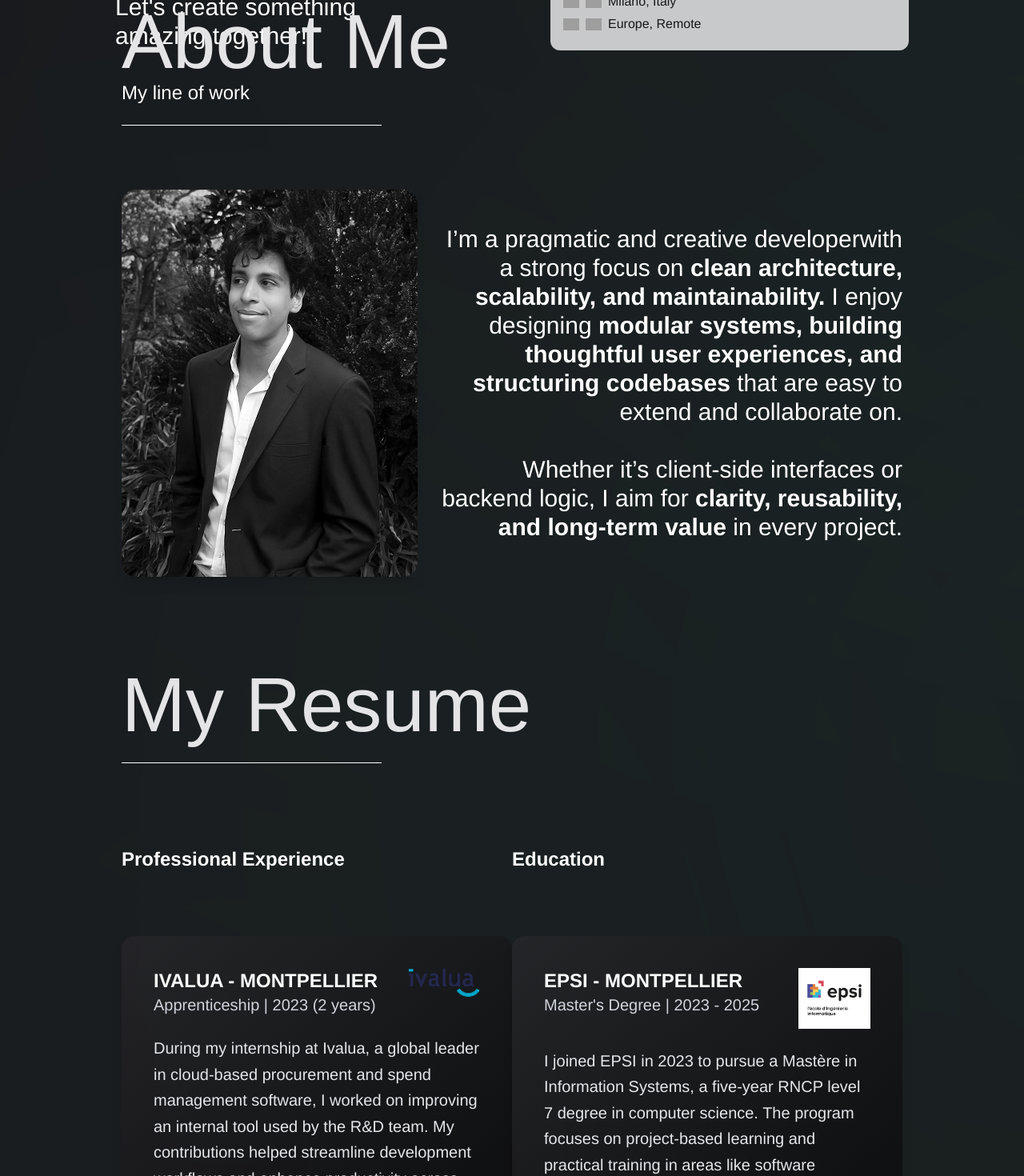
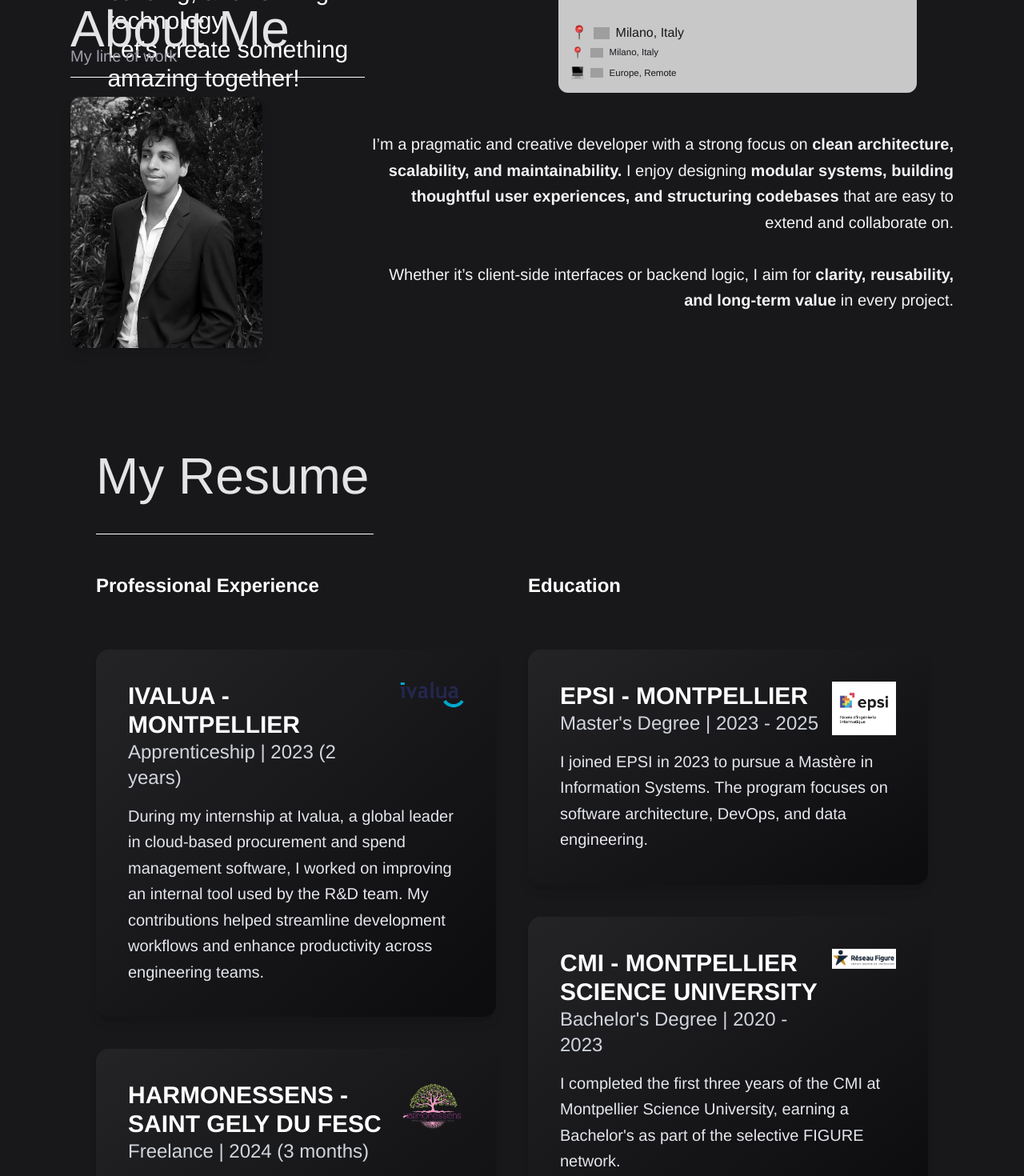
Before and after one commit to shemsAsf/Resume, a Next.js app in the folder my-cv-website/: page / in a window 1280 px wide. Shown: the part 820-2290 px from the top of the page at 80% size. Built offline with nearby package versions, Linux system fonts and the light colour scheme; grey boxes are pictures that could not be loaded; a web font is replaced by a local one.

Commit message:
Starting responsivity

```diff
--- a/my-cv-website/src/app/page.tsx
+++ b/my-cv-website/src/app/page.tsx
@@ -1,6 +1,6 @@
 "use client";
 
-import { motion } from "framer-motion";
+import { easeOut, motion } from "framer-motion";
 import MenuHeader from "@/components/MenuHeader";
 import Skills from "@/components/Skills";
 import Projects from "@/components/Projects";
@@ -13,10 +13,10 @@
 import Resume from "@/components/Resume";
 
 const sectionAnimation = {
-  initial: { opacity: 0, y: 20 },
+  initial: { opacity: 0.3, y: 20 },
   whileInView: { opacity: 1, y: 0 },
-  transition: { duration: 0.5 },
-  viewport: { once: false, amount: 0.3 },
+  transition: { duration: 0.6, ease: easeOut },
+  viewport: { once: false, amount: 0.1 },
 };
 
 export default function Home() {
@@ -29,7 +29,7 @@
           <Header />
           <MenuHeader />
 
-          <main className="w-4/5 mx-auto flex flex-col gap-20 px-8 py-6 sm:px-6 space-y-8">
+          <main className="w-[90vw] mx-auto flex flex-col gap-20 px-8 py-6 sm:px-6 space-y-8">
             <motion.section {...sectionAnimation}>
               <AboutMe />
             </motion.section>
--- a/my-cv-website/src/components/AboutMe.tsx
+++ b/my-cv-website/src/components/AboutMe.tsx
@@ -4,37 +4,41 @@
 
 export default function AboutMe() {
 	return (
-		<>
-			<div className="w-1/3 mb-20">
-				<h2 className="text-8xl font- font-unbound text-zinc-200  whitespace-nowrap">About Me</h2>
-				<p className="text-2xl"> My line of work</p>
-				<Line width="w-full" />
+		<div className="w-full px-4 sm:px-0 max-w-screen-xl mx-auto">
+			{/* Title Section */}
+			<div className="w-full sm:w-2/3 mb-4">
+				<h2 className="text-[clamp(2rem,8vw,4rem)] font-unbound text-zinc-200 break-words leading-none mb-0">
+					About Me
+				</h2>
+				<p className="text-[clamp(1rem,3vw,1.25rem)] text-zinc-400 -mt-2 leading-none mb-0">
+					My line of work
+				</p>
+				<div className="-mt-2">
+					<Line width="w-1/2" />
+				</div>
 			</div>
-			<div className="flex flex-col sm:flex-row items-center justify-between">
-
+			{/* Content Section */}
+			<div className="flex flex-col sm:flex-row items-center justify-between gap-6">
 				<img
 					src="/Img/MyPicture.jpg"
 					alt="Your Photo"
-					className="h-full object-cover shadow-lg block mx-auto sm:mx-0 sm:mr-6 mb-6 sm:mb-0"
+					className="w-full sm:w-1/3 max-w-[240px] object-cover shadow-lg"
 				/>
 
-				<div className="text-lg sm:text-3xl sm:max-w-5xl text-right">
+				<div className="w-full sm:w-2/3 text-[clamp(1rem,2.5vw,1.25rem)] text-zinc-100 text-left sm:text-right leading-relaxed">
 					<p>
-						I’m a pragmatic and creative developerwith a strong focus
-						on <strong>clean architecture, scalability,	and
-						maintainability.</strong> I enjoy designing <strong>modular systems,
-						building thoughtful user experiences, and structuring
-						codebases</strong> that are easy to extend and collaborate on.
+						I’m a pragmatic and creative developer with a strong focus on{" "}
+						<strong>clean architecture, scalability, and maintainability.</strong> I enjoy
+						designing <strong>modular systems, building thoughtful user experiences, and
+							structuring codebases</strong> that are easy to extend and collaborate on.
 					</p>
-					<br/>
+					<br />
 					<p>
-						Whether it’s client-side interfaces or backend logic,
-						I aim for <strong>clarity, reusability, and long-term
-						value</strong> in every project.
+						Whether it’s client-side interfaces or backend logic, I aim for{" "}
+						<strong>clarity, reusability, and long-term value</strong> in every project.
 					</p>
-
 				</div>
 			</div>
-		</>
+		</div>
 	);
 }
--- a/my-cv-website/src/components/Header.tsx
+++ b/my-cv-website/src/components/Header.tsx
@@ -4,15 +4,13 @@
 
 export default function Header() {
     return (
-        <header className="fixed top-0 left-0 w-full z-50 text-white">
-            <div className="flex justify-between items-center px-6 sm:px-20 py-4">
-                <div className="text-xl font-bold w-10">SHEMS ASFOURI</div>
-
-                <button>
-                    <Menu size={50}/>
+        <header className="fixed top-0 left-0 w-full z-50 text-white bg-transparent h-[10vh]">
+            <div className="flex justify-between items-center px-4 sm:px-10 md:px-20 h-full">
+                <div className="text-[clamp(1rem,4vw,1.5rem)] font-bold">SHEMS ASFOURI</div>
+                <button className="p-2">
+                    <Menu className="w-7 h-7 sm:w-10 sm:h-10" />
                 </button>
             </div>
         </header>
-
     );
 }
--- a/my-cv-website/src/components/MenuHeader.tsx
+++ b/my-cv-website/src/components/MenuHeader.tsx
@@ -1,17 +1,13 @@
 "use client";
 
-import { motion } from "framer-motion";
 import CapsuleTextList from "./Ui/CapsuleText/CapsuleTextList";
 import Line from "./Ui/Line";
 
 export default function MenuHeader() {
 	return (
-		<div className="h-dvh flex items-center justify-center">
-			<motion.header
-				initial={{ opacity: 0, y: -20 }}
-				animate={{ opacity: 1, y: 0 }}
-				transition={{ duration: 0.5 }}
-				className="h-8/10 w-9/10 mt-1/10 bg-cover bg-center rounded-4xl flex flex-col justify-between"
+		<div className="h-dvh flex items-center justify-center px-4">
+			<div
+				className="w-full h-[85vh] mt-[5vh] bg-cover bg-center rounded-3xl flex flex-col justify-between p-[3vw]"
 				style={{
 					backgroundImage: "url('/Img/Header.png')",
 				}}
@@ -23,14 +19,20 @@
 						</p>
 						<Line width="w-full" />
 						<CapsuleTextList
-							items={["C# (.net)", "React", "TypeScript", "Node.js", "SQL", "And many more"]}
+							items={[
+								"C# (.net)",
+								"React",
+								"TypeScript",
+								"Node.js",
+								"SQL",
+								"And many more",
+							]}
 						/>
 					</div>
 					<h1 className="text-[10vw] lg:text-8xl font-helvetica-neue font-bold text-right w-full lg:w-1/2 leading-none">
 						SHEMS <br /> ASFOURI
 					</h1>
 				</div>
-
 				<div className="flex flex-col lg:flex-row justify-between gap-6 m-5 lg:m-20">
 					<div className="w-full lg:w-2/5 text-[4.5vw] lg:text-3xl flex items-end">
 						Hi, I am a developer driven by a passion for understanding, building, and refining technology. <br />
@@ -39,28 +41,39 @@
 
 					<div className="bg-zinc-100/80 text-zinc-900 text-[4vw] lg:text-lg w-full max-w-md rounded-xl p-4">
 						<div>
-							<img src="https://em-content.zobj.net/source/apple/419/warning_26a0-fe0f.png" className="w-5" />
+							<img src="/Img/Icons/Alert.png" className="w-4" alt="Alert" />
 							<br />
+
 						</div>
 						<p>
-							Currently looking for a full-time job starting in <strong>October 2025</strong>.
+							Currently looking for a full-time job starting in{" "}
+							<strong>October 2025</strong>.
 						</p>
 						<br />
 						<div className="flex flex-col space-y-1 text-[4vw] lg:text-base">
 							<div className="flex items-center gap-2">
-								<img src="https://em-content.zobj.net/source/apple/419/round-pushpin_1f4cd.png" className="w-5" />
-								<img src="https://em-content.zobj.net/source/apple/419/flag-italy_1f1ee-1f1f9.png" className="w-5" />
+								<img src="/Img/Icons/Pin.png" className="w-5" />
+								<img src="/Img/Icons/Italy.png" className="w-5" />
 								<span>Milano, Italy</span>
 							</div>
 							<div className="flex items-center gap-2">
-								<img src="https://em-content.zobj.net/source/apple/419/laptop_1f4bb.png" className="w-5" />
-								<img src="https://em-content.zobj.net/source/apple/419/flag-european-union_1f1ea-1f1fa.png" className="w-5" />
-								<span>Europe, Remote</span>
+								<div className="flex flex-col space-y-2 text-[0.9vw]">
+									<div className="flex items-center gap-2">
+										<img src="/Img/Icons/Pin.png" className="w-4" alt="Location" />
+										<img src="/Img/Icons/Italy.png" className="w-4" alt="Italy" />
+										<span>Milano, Italy</span>
+									</div>
+									<div className="flex items-center gap-2">
+										<img src="/Img/Icons/Laptop.png" className="w-4" alt="Remote" />
+										<img src="/Img/Icons/Europe.png" className="w-4" alt="Europe" />
+										<span>Europe, Remote</span>
+									</div>
+								</div>
 							</div>
 						</div>
 					</div>
 				</div>
-			</motion.header>
+			</div>
 		</div>
 	);
 }
--- a/my-cv-website/src/components/Resume.tsx
+++ b/my-cv-website/src/components/Resume.tsx
@@ -5,73 +5,59 @@
 
 export default function Resume() {
     return (
-        <>
-            <div className="w-1/3">
-                <h2 className="text-8xl font- font-unbound text-zinc-200 whitespace-nowrap">My Resume</h2>
+        <div className="w-full max-w-screen-xl mx-auto px-4 sm:px-8">
+            {/* Title */}
+            <div className="w-full sm:w-1/3 mb-12">
+                <h2 className="text-[clamp(2rem,8vw,4rem)] font-unbound text-zinc-200 whitespace-nowrap">
+                    My Resume
+                </h2>
                 <Line width="w-full" />
             </div>
-            <div className="flex flex-row justify-between">
-                <div className="flex flex-col gap-20">
-                    <h3 className="text-2xl font-bold mt-20">Professional Experience</h3>
+
+            <div className="w-full grid grid-cols-1 sm:grid-cols-2 gap-10">
+                {/* Column 1: Professional Experience */}
+                <div className="flex flex-col gap-10">
+                    <h3 className="text-xl sm:text-2xl font-bold mb-6">Professional Experience</h3>
                     <ResumeCapsule
                         title="IVALUA - MONTPELLIER"
                         subtitle="Apprenticeship | 2023 (2 years)"
-                        text="During my internship at Ivalua, a global leader in
-                        cloud-based procurement and spend management software, I
-                        worked on improving an internal tool used by the R&D team.
-                        My contributions helped streamline development workflows
-                        and enhance productivity across engineering teams."
-                        img="/Img/Ivalua.png"/>
+                        text="During my internship at Ivalua, a global leader in cloud-based procurement and spend management software, I worked on improving an internal tool used by the R&D team. My contributions helped streamline development workflows and enhance productivity across engineering teams."
+                        img="/Img/Ivalua.png"
+                    />
 
                     <ResumeCapsule
                         title="HARMONESSENS - SAINT GELY DU FESC"
-                        subtitle="Freelance | 2024 (3 month)"
-                        text="I developed a website in React for a naturopath,
-                        featuring a custom-built appointment booking system with
-                        an integrated calendar. The site includes presentation,
-                        contact, and reservation pages, providing a complete and
-                        user-friendly experience for both the practitioner and
-                        clients."
-                        img="/Img/harmonessens.png"/>
+                        subtitle="Freelance | 2024 (3 months)"
+                        text="I developed a website in React for a naturopath, featuring a custom-built appointment booking system with an integrated calendar. The site includes presentation, contact, and reservation pages."
+                        img="/Img/harmonessens.png"
+                    />
 
                     <ResumeCapsule
                         title="DEGRIFF PC - SAINT GELY DU FESC"
                         subtitle="Internship | 2021 (1 month)"
-                        text="Degriff PC is a local hardware store
-                        known for its personalized service and repair
-                        expertise. In addition to selling computer
-                        hardware and accessories, the company operates
-                        a workshop where they offer repair services for
-                        various IT devices, including desktops, laptops,
-                        and other peripherals."
-                        img="/Img/degriff.png"/>
+                        text="Degriff PC is a local hardware store known for its personalized service and repair expertise. In addition to selling computer hardware, they operate a workshop offering device repairs."
+                        img="/Img/degriff.png"
+                    />
                 </div>
-                <div className="flex flex-col gap-20">
-                    <h3 className="text-2xl font-bold mt-20">Education</h3>
+
+                {/* Column 2: Education */}
+                <div className="flex flex-col gap-10">
+                    <h3 className="text-xl sm:text-2xl font-bold mb-6">Education</h3>
                     <ResumeCapsule
                         title="EPSI - MONTPELLIER"
                         subtitle="Master's Degree | 2023 - 2025"
-                        text="I joined EPSI in 2023 to pursue a Mastère in
-                        Information Systems, a five-year RNCP level 7 degree
-                        in computer science. The program focuses on project-based
-                        learning and practical training in areas like software
-                        architecture, DevOps, and data engineering, providing me
-                        with strong technical expertise and preparing me for advanced
-                        engineering roles."
-                        img="/Img/Epsi.png"/>
+                        text="I joined EPSI in 2023 to pursue a Mastère in Information Systems. The program focuses on software architecture, DevOps, and data engineering."
+                        img="/Img/Epsi.png"
+                    />
 
                     <ResumeCapsule
                         title="CMI - MONTPELLIER SCIENCE UNIVERSITY"
                         subtitle="Bachelor's Degree | 2020 - 2023"
-                        text="I completed the first three years of the Cursus Master en
-                        Ingénierie (CMI) at Montpellier Science University, earning a
-                        Bachelor’s degree as part of this selective
-                        pathway in the French FIGURE network, which combines enriched
-                        theory, lab work and project-based learning providing a solid
-                        foundation in computer science, mathematics, and software engineering"
-                        img="/Img/CMI.png"/>
+                        text="I completed the first three years of the CMI at Montpellier Science University, earning a Bachelor's as part of the selective FIGURE network."
+                        img="/Img/CMI.png"
+                    />
                 </div>
             </div>
-        </>
+        </div>
     );
 }
--- a/my-cv-website/src/components/Ui/Carousel/Carousel.tsx
+++ b/my-cv-website/src/components/Ui/Carousel/Carousel.tsx
@@ -64,8 +64,7 @@
   x: MotionValue<number>,
   trackItemOffset: number
 ) {
-  const transforms = React.useMemo(() => {
-    return carouselItems.map((_, index) => {
+  const transforms = carouselItems.map((_, index) => {
     const range = [
       -(index + 1) * trackItemOffset,
       -index * trackItemOffset,
@@ -74,7 +73,6 @@
     const outputRange = [90, 0, -90];
     return useTransform(x, range, outputRange, { clamp: false });
   });
-  }, [carouselItems, x, trackItemOffset]);
 
   return transforms;
 }
--- a/my-cv-website/src/components/Ui/RandomGlowBackground.tsx
+++ b/my-cv-website/src/components/Ui/RandomGlowBackground.tsx
@@ -6,7 +6,6 @@
 	x: number;
 	y: number;
 	size: number;
-	delay: number;
 }
 
 export default function RandomGlowBackground({ count = 30 }: { count?: number }) {
@@ -23,31 +22,30 @@
 				: 60 + Math.random() * 30,
 			y: Math.random() * 130 - 15,
 			size: 1000 + Math.random() * 250,
-			delay: Math.random() * -20,
 		}));
 	}, [count]);
 
 	if (!mounted) return null;
 
 	return (
-		<div className="absolute top-0 left-0 w-full h-full pointer-events-none mix-blend-screen opacity-40 z-0 overflow-visible">
-			{dots.map((dot, i) => (
-				<div
-					key={i}
-					className="dot"
-					style={{
-						position: "absolute",
-						width: dot.size,
-						height: dot.size,
-						top: `${dot.y}%`,
-						left: `${dot.x}%`,
-						background: 'radial-gradient(circle at center, rgba(40, 255, 200, 0.8) 0%, rgba(40, 255, 200, 0) 70%)',
-						filter: `blur(${dot.size / 2}px)`,
-						transform: `scale(${Math.random() * 1.5 + 0.8}) skew(${Math.random() * 10}deg, ${Math.random() * 10}deg)`,
-						animation: `move-glow ${20 + Math.random() * 30}s ease-in-out infinite alternate`,
-					} as React.CSSProperties}
-				/>
-			))}
-		</div>
+		// <div className="absolute top-0 left-0 w-full h-full pointer-events-none mix-blend-screen opacity-40 z-0 overflow-visible">
+		// 	{dots.map((dot, i) => (
+		// 		<div
+		// 			key={i}
+		// 			className="dot"
+		// 			style={{
+		// 				position: "absolute",
+		// 				width: dot.size,
+		// 				height: dot.size,
+		// 				top: `${dot.y}%`,
+		// 				left: `${dot.x}%`,
+		// 				background: 'radial-gradient(circle at center, rgba(40, 255, 200, 0.8) 0%, rgba(40, 255, 200, 0) 70%)',
+		// 				filter: `blur(${dot.size / 2}px)`,
+		// 				transform: `scale(${Math.random() * 1.5 + 0.8}) skew(${Math.random() * 10}deg, ${Math.random() * 10}deg)`,
+		// 			} as React.CSSProperties}
+		// 		/>
+		// 	))}
+		// </div>
+		<></>
 	);
 }
--- a/my-cv-website/src/components/Ui/ResumeCapsule.tsx
+++ b/my-cv-website/src/components/Ui/ResumeCapsule.tsx
@@ -15,21 +15,23 @@
 	img: string;
 }) {
 	return (
-    <div className="bg-gradient-to-br from-zinc-800/80 to-zinc-950/80 text-white p-10 rounded-2xl shadow-lg w-full max-w-2xl h-100">
-      <div className="flex justify-between items-start">
+		<div className="bg-gradient-to-br from-zinc-800/80 to-zinc-950/80 text-white p-6 sm:p-10 rounded-2xl shadow-lg w-full">
+			<div className="flex justify-between items-start gap-4">
 				<div>
-          <h2 className="text-2xl font-bold uppercase">{title}</h2>
-          <p className="text-xl text-gray-300">{subtitle}</p>
+					<h2 className="text-lg sm:text-xl md:text-2xl lg:text-3xl font-bold uppercase">{title}</h2>
+					<p className="text-base sm:text-lg md:text-xl lg:text-2xl text-gray-300">{subtitle}</p>
 				</div>
 				<Image
 					src={img}
 					alt="Company Logo"
-          width={90}
-          height={90}
-          className="ml-6 object-contain"
+					width={80}
+					height={80}
+					className="object-contain"
 				/>
 			</div>
-      <p className="text-xl text-gray-200 mt-6 leading-relaxed">{text}</p>
+			<p className="text-sm sm:text-base md:text-lg lg:text-xl text-gray-200 mt-4 leading-relaxed">
+				{text}
+			</p>
 		</div>
 	);
 }
```
Lines whose indentation alone changed are shown as unchanged.
